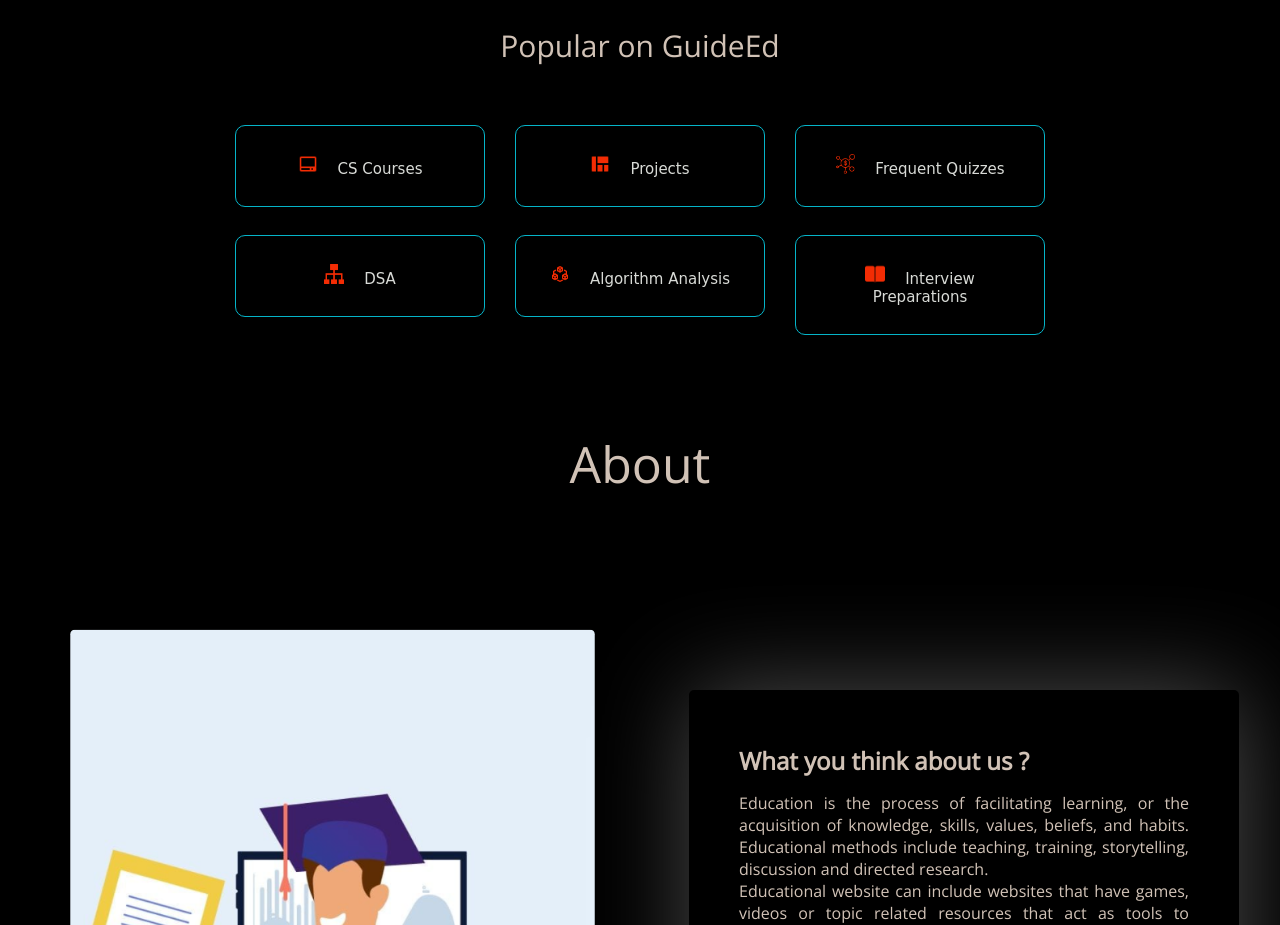
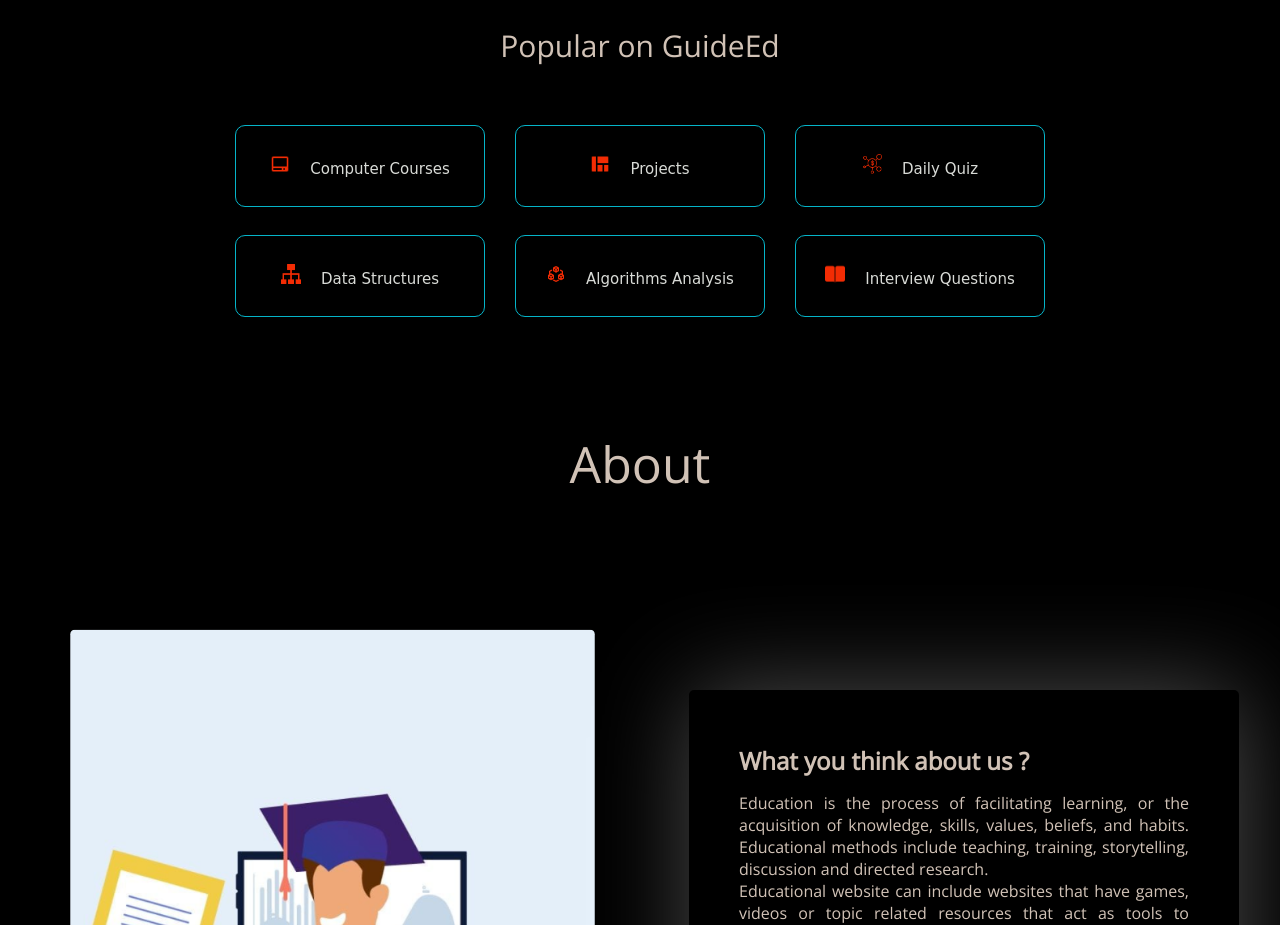
Before and after one commit to codeCraftr/edusite, a plain HTML site: page index.html in a window 1280 px wide. Shown: the part 940-1865 px from the top of the page. Drawn offline with nearby package versions, Linux system fonts and the light colour scheme; files whose address does not match are found by name.

Commit message:
Update index.html

```diff
--- a/index.html
+++ b/index.html
@@ -117,18 +117,18 @@
 		<center>
 			<div class="cbox">
 
-				<div class="det" style="margin:15px;"><a href="pages/computer_courses.min.html"><img src="images/courses/computer.png">CS	Courses</a></div>
+				<div class="det" style="margin:15px;"><a href="pages/computer_courses.min.html"><img src="images/courses/computer.png">Computer Courses</a></div>
 				<div class="det det-last" style="margin:15px;"><a href="pages/projects.min.html"><img
 							src="images/courses/projects.png">Projects</a></div>
-				<div class="det" style="margin:15px;"><a href="pages/quiz.min.html"><img src="images/courses/d1.png">Frequent Quizzes</a></div>
+				<div class="det" style="margin:15px;"><a href="pages/quiz.min.html"><img src="images/courses/d1.png">Daily Quiz</a></div>
 				<!-- <div class="det" style="margin:15px;"><a href="pages/cstringmain.min.html"><img src="images/courses/book.png">Strings in C</a></div> -->
 				<div class="cbox">
 
-					<div class="det" style="margin:15px;"><a href="pages/ds.min.html"><img src="images/courses/data.png">DSA</a>
+					<div class="det" style="margin:15px;"><a href="pages/ds.min.html"><img src="images/courses/data.png">Data Structures</a>
 					</div>
-					<div class="det" style="margin:15px;"><a href="pages/algo.min.html"><img src="images/courses/algo.png">Algorithm Analysis</a></div>
+					<div class="det" style="margin:15px;"><a href="pages/algo.min.html"><img src="images/courses/algo.png">Algorithms Analysis</a></div>
 
-					<div class="det" style="margin:15px;"><a href="pages/interview.min.html"><img src="images/courses/paper.png">Interview Preparations</a></div>
+					<div class="det" style="margin:15px;"><a href="pages/interview.min.html"><img src="images/courses/paper.png">Interview Questions</a></div>
 				</div>
 
 			</div>
```
